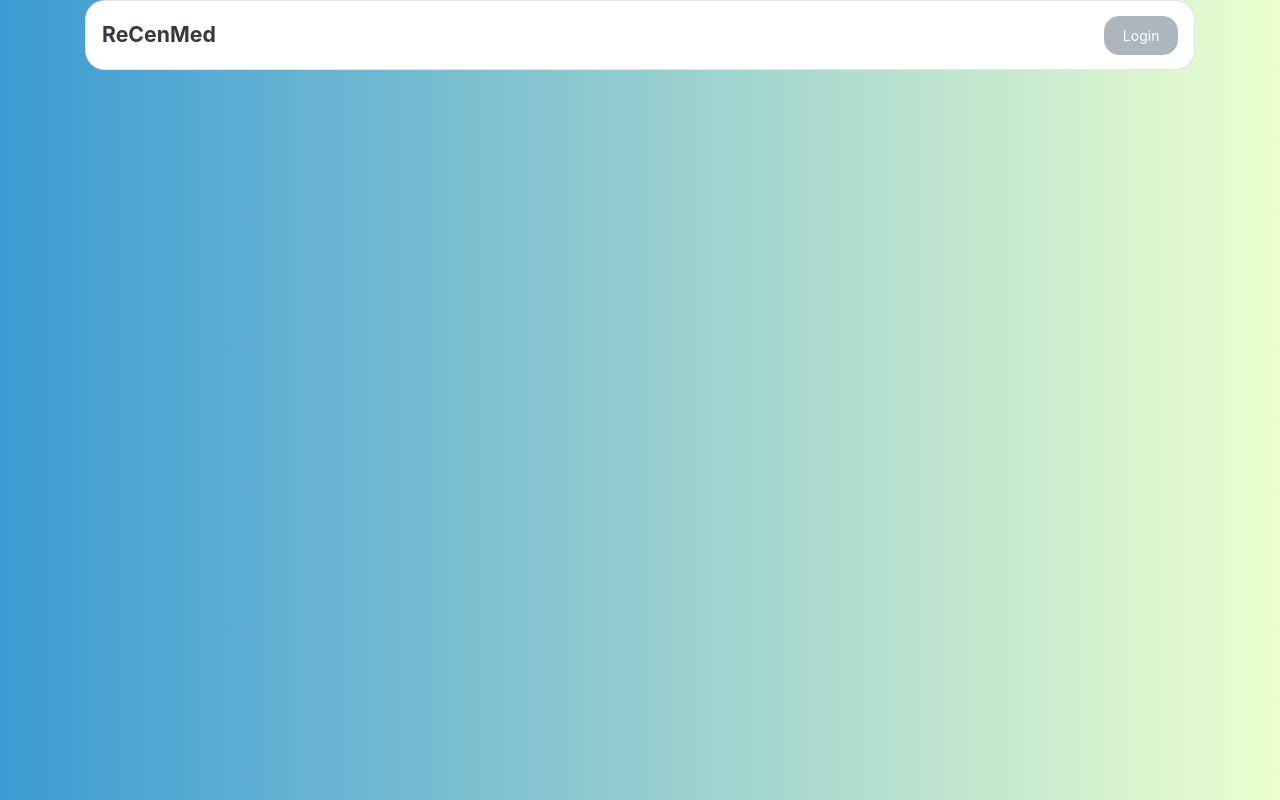
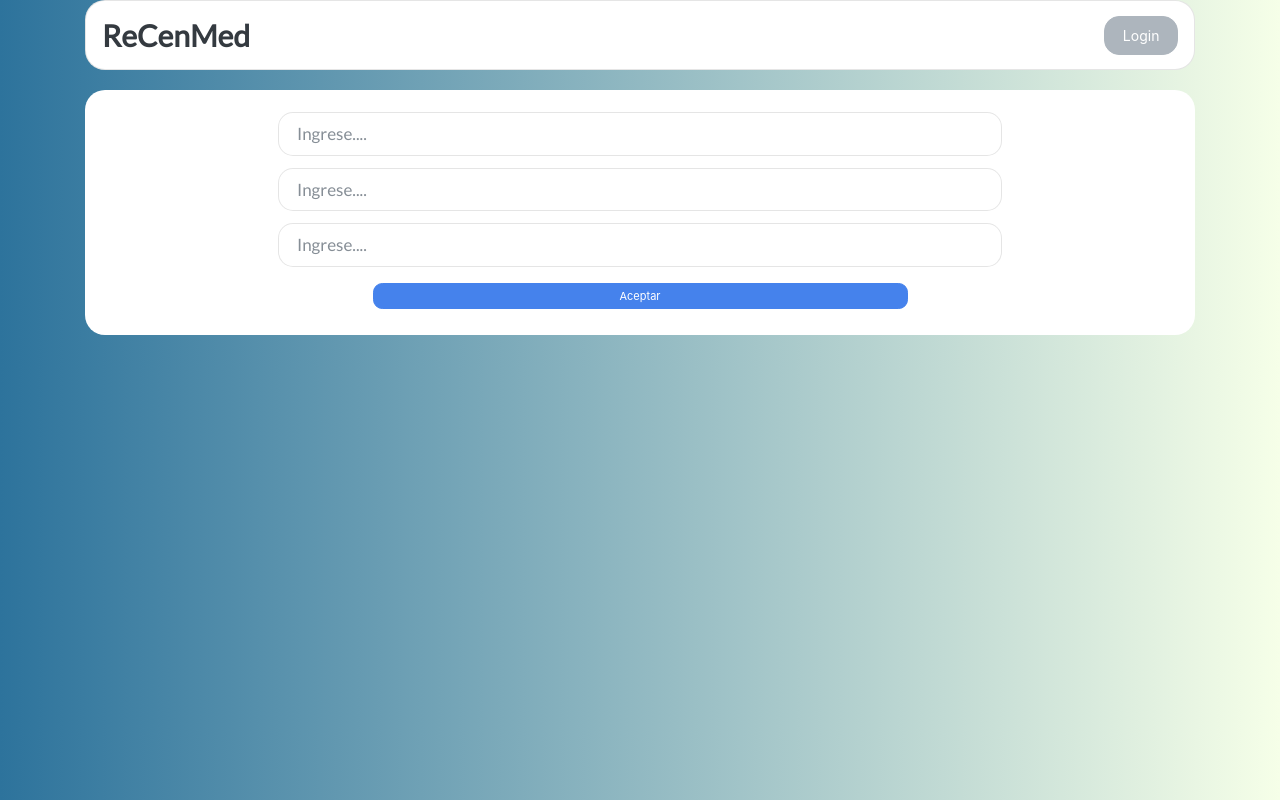
Before and after one commit to dlopezav/ReCenMed, a React (Create React App) app: page / in a window 1280 px wide. Built offline with nearby package versions, Linux system fonts and the light colour scheme.

Commit message:
Preferencias jumbotron

```diff
--- a/package.json
+++ b/package.json
@@ -9,7 +9,8 @@
     "bootswatch": "^4.5.0",
     "react": "^16.13.1",
     "react-dom": "^16.13.1",
-    "react-scripts": "3.4.1"
+    "react-scripts": "3.4.1",
+    "react-start": "^1.1.2"
   },
   "scripts": {
     "start": "react-scripts start",
--- a/src/App.css
+++ b/src/App.css
@@ -1,8 +1,33 @@
+@import url("https://fonts.googleapis.com/css2?family=Lato&display=swap");
+
+
 .App {
   text-align: center;
+  font-family: 'Lato', sans-serif;
+
 }
 .App #nav{
   color: black;
   border-radius: 20px 20px;
   height: 70px;
+  background-color: white;
 }
+
+.App #title{
+  text-decoration: none;
+  margin-top: 0px;
+  padding: 0px;
+  font-size: 30px;
+}
+.App #panel{
+  margin-top: 20px;
+  padding: 10px 5px;
+  background-color: white;
+  border-radius: 20px 20px;
+}
+
+.App #inputs input{
+  margin-top: 12px;
+  border-radius: 15px 15px;
+  font-family: 'Lato', sans-serif;
+}
--- a/src/App.js
+++ b/src/App.js
@@ -1,6 +1,7 @@
 import React, {Component} from 'react';
 import './App.css';
 import Navigation from './Components/Navigation'
+import Preferencias from './Components/Preferencias'
 import 'bootswatch/dist/litera/bootstrap.min.css';
 
 class App extends Component {
@@ -9,6 +10,7 @@ class App extends Component {
     return (
       <div className="App container" >
         <Navigation />
+        <Preferencias />
       </div>
     );
   }
--- a/src/Components/Navigation.js
+++ b/src/Components/Navigation.js
@@ -5,7 +5,7 @@ class Navigation extends Component{
     render(){
         return(
           <div className= "navbar navbar-light bg-light" id="nav">
-            <a className= "navbar-brand mr-auto"><strong>ReCenMed </strong></a>
+            <a className= "navbar-brand mr-auto" id="title"><strong>ReCenMed </strong></a>
             <button className="btn btn-secondary">
               Login
             </button>
--- /dev/null
+++ b/src/Components/Preferencias.js
@@ -0,0 +1,25 @@
+import React, {Component} from 'react';
+
+
+class Preferencias extends Component{
+    render(){
+        return(
+            <div className="jumbotron" id="panel">
+                <form >
+                    <div className="row">
+                        <div className="form-group col-md-8 offset-md-2 col-10 offset-1" id="inputs">
+                            <input type="text" className="form-control form-control-xs" placeholder="Ingrese...."/>
+                            <input type="text" className="form-control form-control-xs" placeholder="Ingrese...."/>
+                            <input type="text" className="form-control form-control-xs" placeholder="Ingrese...."/>
+                        </div>
+                        <div className="form-group col-md-6 offset-md-3 col-10 offset-1">
+                            <button type="submit" className="btn btn-sm btn-primary btn-block">Aceptar</button>
+                        </div>
+                    </div>
+                </form>
+            </div>
+        );
+    }
+}
+
+export default Preferencias;
--- a/src/index.css
+++ b/src/index.css
@@ -1,16 +1,11 @@
+@import url("https://fonts.googleapis.com/css2?family=Lato&display=swap");
 body {
   margin: 0;
-  font-family: -apple-system, BlinkMacSystemFont, 'Segoe UI', 'Roboto', 'Oxygen',
-    'Ubuntu', 'Cantarell', 'Fira Sans', 'Droid Sans', 'Helvetica Neue',
-    sans-serif;
+  font-family: 'Lato', sans-serif;
+  src: local('Open Sans'), local('OpenSans'), url(https://fonts.gstatic.com/s/productsans/v5/HYvgU2fE2nRJvZ5JFAumwegdm0LZdjqr5-oayXSOefg.woff2) format('woff2');
   -webkit-font-smoothing: antialiased;
   -moz-osx-font-smoothing: grayscale;
   background: #a8c0ff;
-  background: -webkit-linear-gradient(to right, #3f2b96, #a8c0ff);
-  background: linear-gradient(to right, #3b9bd3, #ecffcd);
+  background: -webkit-linear-gradient(to right, #2d739c, #f6ffe8);
+  background: linear-gradient(to right, #2d739c, #f6ffe8);
 }
-
-code {
-  font-family: source-code-pro, Menlo, Monaco, Consolas, 'Courier New',
-    monospace;
-}
```
Also changed, not shown: 1 other file (tests, documents, lock files or other folders).
